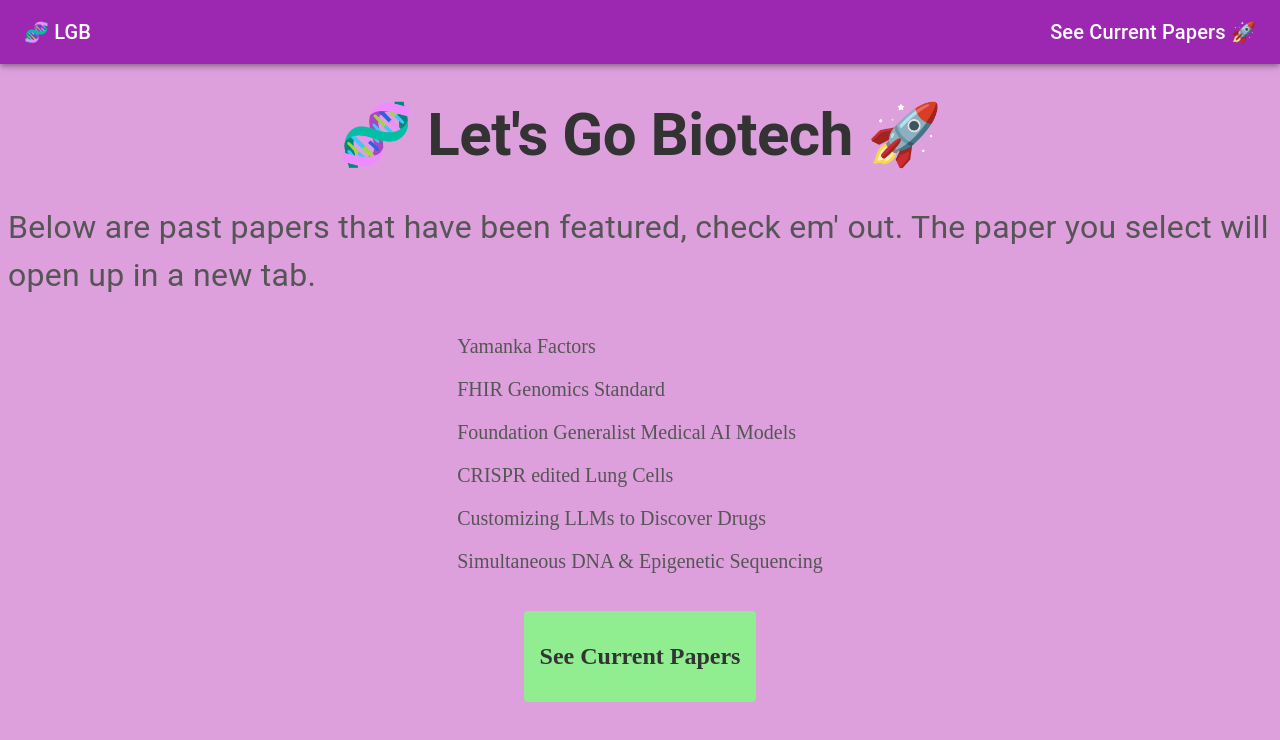
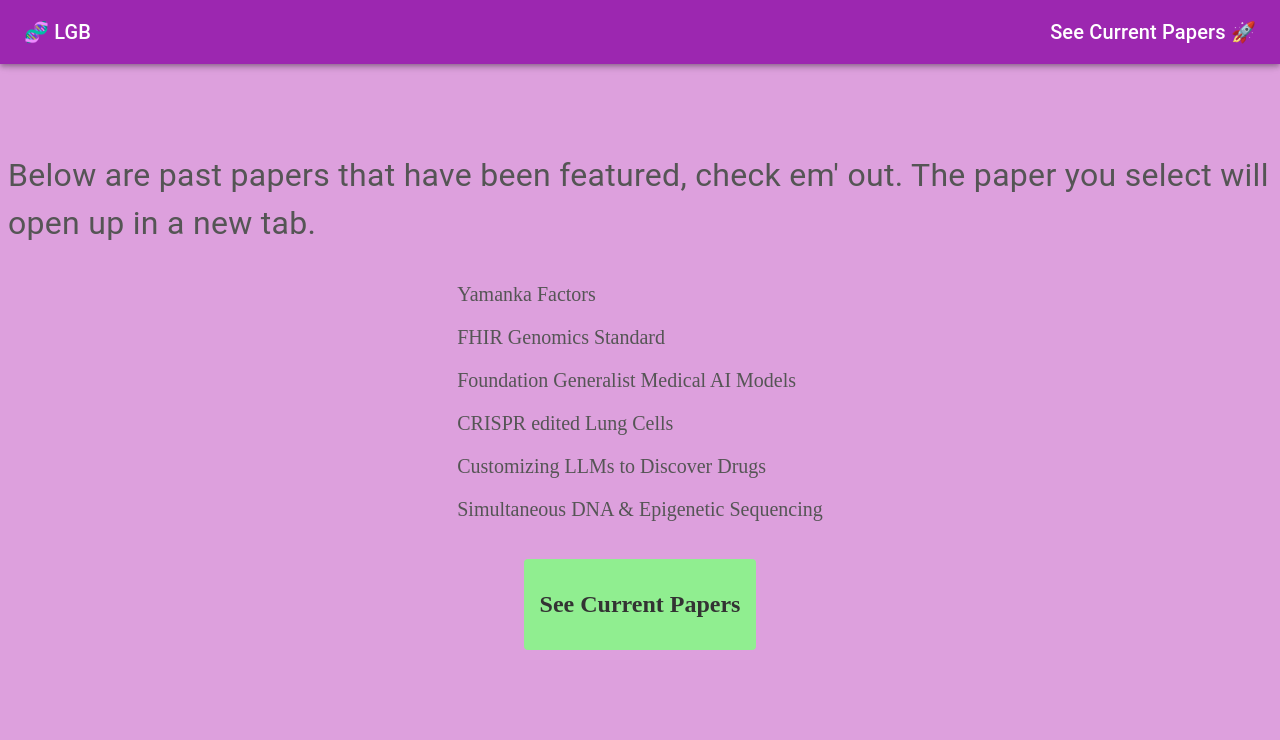
Before and after one commit to rohanrobinson/lgb, a Next.js app: page /past-papers in a window 1280 px wide. Shown: the top 740 px of the page. Built offline with nearby package versions, Linux system fonts and the light colour scheme.

Commit message:
resized instruction, paper text on past papers pg

```diff
--- a/src/pages/past-papers.js
+++ b/src/pages/past-papers.js
@@ -35,23 +35,19 @@ export default function PastPapers() {
         </Toolbar>
       </AppBar>
 
-      <Typography variant="h2" sx={{ mb: 4 }}>
-        🧬 <b>Let's Go Biotech</b> 🚀
-      </Typography>
-
       <Typography variant="body1" sx={{ mb: 2, fontSize: "2.0rem"  }}>
-          Below are past papers that have been featured, check em' out.
-          The paper you select will open up in a new tab.
+          <span className={styles.lgbDescription}>Below are past papers that have been featured, check em' out.
+          The paper you select will open up in a new tab.</span>
       </Typography>
 
 
     <div>
-        <a href="https://pubmed.ncbi.nlm.nih.gov/16904174/" target="_blank"><p>Yamanka Factors</p></a>
-        <a href="https://www.nature.com/articles/s41525-020-0115-6#:~:text=FHIR%20Genomics%20has%20been%20shown,into%20powerful%20precision%20medicine%20apps." target="_blank"><p>FHIR Genomics Standard</p></a>
-        <a href="https://www.nature.com/articles/s41586-023-05881-4" target="_blank"><p>Foundation Generalist Medical AI Models</p></a>
-        <a href="https://www.nature.com/articles/s41587-023-01744-5" target="_blank"><p>CRISPR edited Lung Cells</p></a>
-        <a href="https://www.nature.com/articles/s41587-023-01788-7" target="_blank"><p>Customizing LLMs to Discover Drugs </p></a>
-        <a href="https://www.nature.com/articles/s41587-022-01652-0" target="_blank"><p>Simultaneous DNA & Epigenetic Sequencing</p></a>
+        <a href="https://pubmed.ncbi.nlm.nih.gov/16904174/" target="_blank"><p><span className={styles.lgbText}>Yamanka Factors</span></p></a>
+        <a href="https://www.nature.com/articles/s41525-020-0115-6#:~:text=FHIR%20Genomics%20has%20been%20shown,into%20powerful%20precision%20medicine%20apps." target="_blank"><p><span className={styles.lgbText}>FHIR Genomics Standard</span></p></a>
+        <a href="https://www.nature.com/articles/s41586-023-05881-4" target="_blank"><p><span className={styles.lgbText}>Foundation Generalist Medical AI Models</span></p></a>
+        <a href="https://www.nature.com/articles/s41587-023-01744-5" target="_blank"><p><span className={styles.lgbText}>CRISPR edited Lung Cells</span></p></a>
+        <a href="https://www.nature.com/articles/s41587-023-01788-7" target="_blank"><p><span className={styles.lgbText}>Customizing LLMs to Discover Drugs</span></p></a>
+        <a href="https://www.nature.com/articles/s41587-022-01652-0" target="_blank"><p><span className={styles.lgbText}>Simultaneous DNA & Epigenetic Sequencing</span></p></a>
     </div>
 
     <br />
--- a/src/styles/Home.module.css
+++ b/src/styles/Home.module.css
@@ -5,6 +5,9 @@
     }
     .lgbHeader {
       font-size: 2rem;
+    }
+    .lgbText {
+      font-size: 0.75rem;
     }
     .abstractText {
         font-size: 12px;
```
